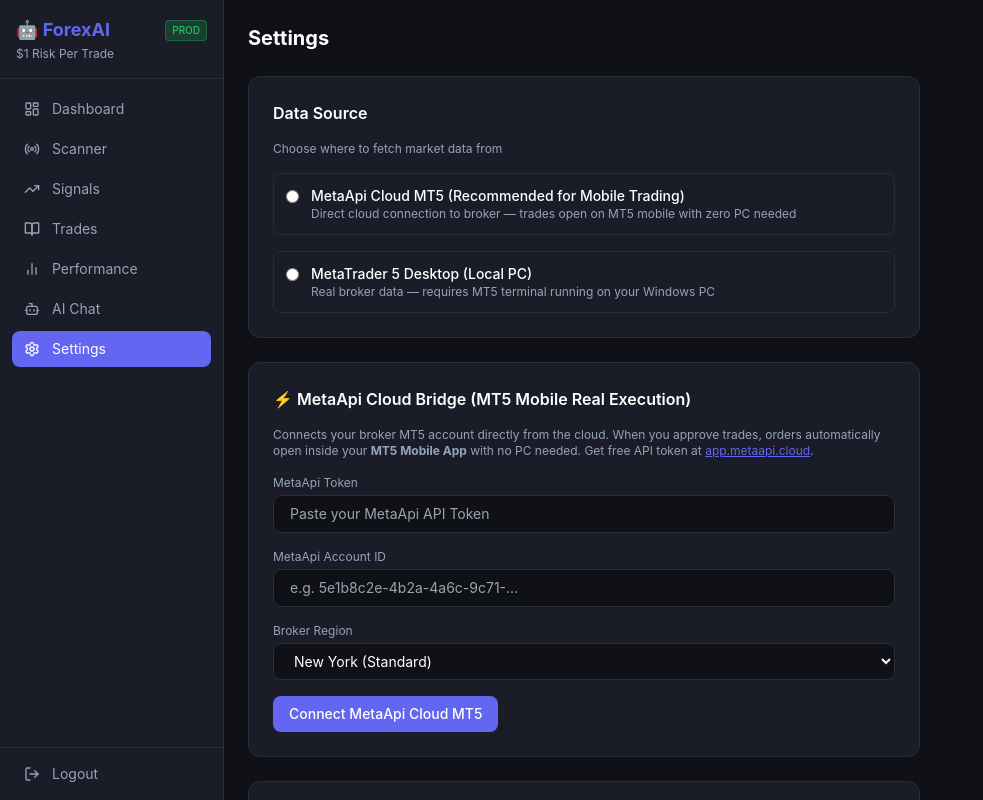
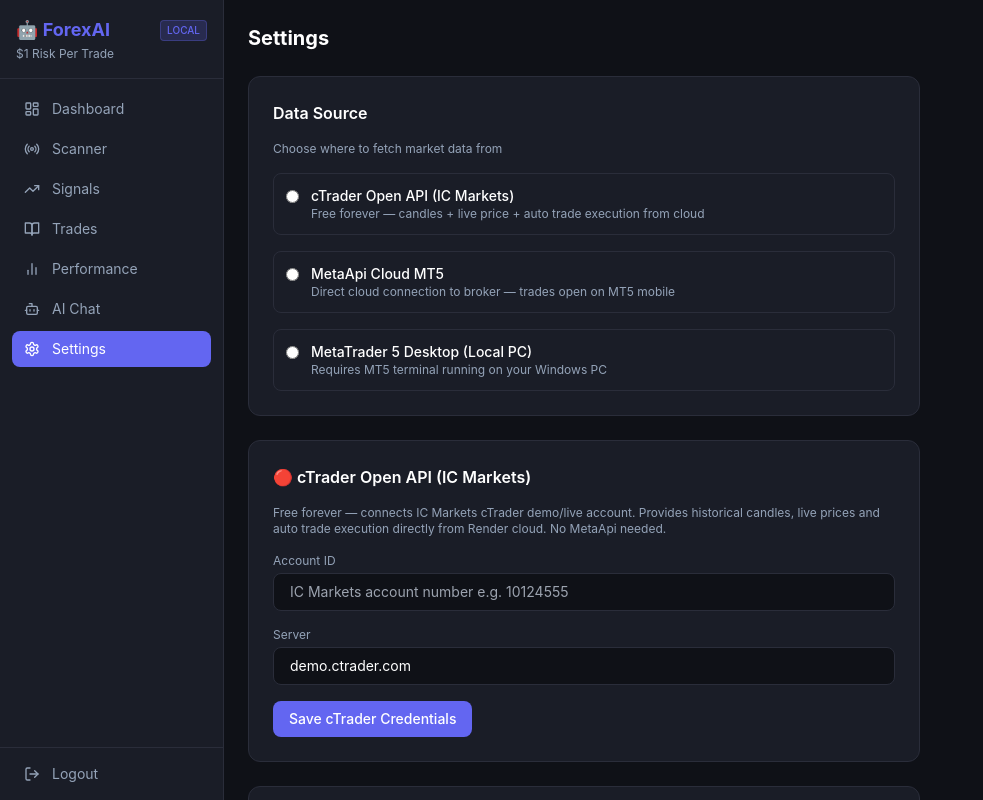
Before and after one commit to Sanjaykee/Forex-Ai-Trading-Frontend, a React (Vite) app: page /settings in a window 1280 px wide. Shown: the whole page, without its empty margins (0-983 px from the left). Built offline with nearby package versions, Linux system fonts and the light colour scheme; no server answers; sample sign-in values are in the browser's storage.

Commit message:
meta api connection

```diff
--- a/src/pages/Settings.jsx
+++ b/src/pages/Settings.jsx
@@ -10,9 +10,12 @@
   const [telegramChatId, setTelegramChatId] = useState('')
   const [telegramStatus, setTelegramStatus] = useState('')
   const [testingTelegram, setTestingTelegram] = useState(false)
-  const [metaApi, setMetaApi] = useState({ token: '', account_id: '', region: 'new-york' })
+  const [metaApi, setMetaApi] = useState({ token: '', account_id: '', region: 'backup-new-york' })
   const [metaApiStatus, setMetaApiStatus] = useState(null)
   const [savingMetaApi, setSavingMetaApi] = useState(false)
+  const [ctrader, setCtrader] = useState({ account_id: '', server: 'demo.ctrader.com' })
+  const [ctraderStatus, setCtraderStatus] = useState(null)
+  const [savingCtrader, setSavingCtrader] = useState(false)
   const [loading, setLoading] = useState(true)
   const [saved, setSaved]     = useState('')
 
@@ -26,7 +29,7 @@
           max_losses_day: parseInt(s.max_losses_day  || 2),
           rr_ratio:       parseFloat(s.rr_ratio      || 2),
         })
-        setDataSource('metaapi')
+        setDataSource(s.data_source || 'yfinance')
         setHasPassword(!!s.has_mt5_password)
         setTelegramChatId(s.telegram_chat_id || '')
         setMt5(prev => ({
@@ -35,12 +38,22 @@
           mt5_server:       s.mt5_server || '',
           telegram_chat_id: s.telegram_chat_id || '',
         }))
+        if (s.ctrader_account_id) {
+          setCtraderStatus({ configured: true, connected: s.ctrader_connected, account_id: s.ctrader_account_id })
+          setCtrader(prev => ({
+            ...prev,
+            account_id: s.ctrader_account_id || '',
+            server:     s.ctrader_server     || 'demo.ctrader.com',
+          }))
+        }
+        if (s.metaapi_account_id) {
+          setMetaApiStatus(prev => ({ ...prev, configured: true, account_id: s.metaapi_account_id }))
+          setMetaApi(prev => ({ ...prev, account_id: s.metaapi_account_id }))
+        }
       }),
       settingsAPI.getMetaApiStatus().then(r => {
-        if (r.data?.configured) {
-          setMetaApiStatus(r.data)
-        }
-      }).catch(() => {})
+        if (r.data?.configured) setMetaApiStatus(r.data)
+      }).catch(() => {}),
     ]).finally(() => setLoading(false))
   }, [])
 
@@ -55,7 +68,7 @@
       const res = await settingsAPI.setupMetaApi({
         metaapi_token: metaApi.token.trim(),
         metaapi_account_id: metaApi.account_id.trim(),
-        metaapi_region: metaApi.region || 'new-york'
+        metaapi_region: metaApi.region || 'backup-new-york'
       })
       if (res.data?.success) {
         setMetaApiStatus({ configured: true, connected: true, account: res.data.account })
@@ -117,6 +130,31 @@
     }
   }
 
+  const saveCtrader = async () => {
+    if (!ctrader.account_id.trim()) {
+      setSaved('⚠️ Please enter your Account ID')
+      setTimeout(() => setSaved(''), 4000)
+      return
+    }
+    setSavingCtrader(true)
+    try {
+      const res = await settingsAPI.setupCtrader({
+        ctrader_account_id: ctrader.account_id,
+        ctrader_server:     ctrader.server,
+      })
+      if (res.data?.success) {
+        if (res.data?.connected) {
+          setCtraderStatus({ configured: true, account_id: ctrader.account_id, server: ctrader.server, account: res.data.account })
+          setDataSource('ctrader')
+        }
+        setSaved(res.data.message)
+      } else {
+        setSaved('⚠️ ' + (res.data?.message || 'Failed to save'))
+      }
+    } catch { setSaved('Error saving cTrader credentials') }
+    finally { setSavingCtrader(false); setTimeout(() => setSaved(''), 4000) }
+  }
+
   const saveMT5 = async () => {
     try {
       const res = await settingsAPI.setupMT5({ ...mt5, telegram_chat_id: telegramChatId })
@@ -146,8 +184,9 @@
         <h3 className="font-semibold text-white">Data Source</h3>
         <p className="text-xs text-wait">Choose where to fetch market data from</p>
         {[
-          { value: 'metaapi', label: 'MetaApi Cloud MT5 (Recommended for Mobile Trading)', desc: 'Direct cloud connection to broker — trades open on MT5 mobile with zero PC needed' },
-          { value: 'mt5',     label: 'MetaTrader 5 Desktop (Local PC)', desc: 'Real broker data — requires MT5 terminal running on your Windows PC' },
+          { value: 'ctrader', label: 'cTrader Open API (IC Markets)', desc: 'Free forever — candles + live price + auto trade execution from cloud' },
+          { value: 'metaapi', label: 'MetaApi Cloud MT5', desc: 'Direct cloud connection to broker — trades open on MT5 mobile' },
+          { value: 'mt5',     label: 'MetaTrader 5 Desktop (Local PC)', desc: 'Requires MT5 terminal running on your Windows PC' },
         ].map(opt => (
           <label key={opt.value} className={`flex items-start gap-3 p-3 rounded-lg border cursor-pointer transition-colors ${
             dataSource === opt.value ? 'border-accent bg-accent/10' : 'border-border'
@@ -162,6 +201,49 @@
             </div>
           </label>
         ))}
+      </div>
+
+      {/* cTrader Open API Card */}
+      <div className="bg-card border border-border rounded-xl p-6 space-y-4">
+        <div className="flex items-center justify-between">
+          <h3 className="font-semibold text-white">🔴 cTrader Open API (IC Markets)</h3>
+          {ctraderStatus?.connected
+            ? <span className="text-[10px] text-buy font-medium bg-buy/10 px-2 py-0.5 rounded border border-buy/20">✓ Connected (Account: {ctraderStatus.account_id})</span>
+            : ctraderStatus?.configured
+            ? <span className="text-[10px] text-yellow-400 font-medium bg-yellow-400/10 px-2 py-0.5 rounded border border-yellow-400/20">⚠️ Saved — click Connect to authorize</span>
+            : null
+          }
+        </div>
+        <p className="text-xs text-wait">
+          Free forever — connects IC Markets cTrader demo/live account. Provides historical candles, live prices and auto trade execution directly from Render cloud. No MetaApi needed.
+        </p>
+        {[
+          { label: 'Account ID', key: 'account_id', type: 'text', placeholder: 'IC Markets account number e.g. 10124555' },
+          { label: 'Server',     key: 'server',     type: 'text', placeholder: 'demo.ctrader.com' },
+        ].map(({ label, key, type, placeholder }) => (
+          <div key={key}>
+            <label className="text-xs text-wait block mb-1">{label}</label>
+            <input type={type} placeholder={placeholder}
+              className="w-full bg-dark border border-border rounded-lg px-4 py-2 text-white text-sm outline-none focus:border-accent"
+              value={ctrader[key]}
+              onChange={e => setCtrader({ ...ctrader, [key]: e.target.value })} />
+          </div>
+        ))}
+        <Button onClick={saveCtrader} disabled={savingCtrader}>
+          {savingCtrader ? 'Saving...' : 'Save cTrader Credentials'}
+        </Button>
+        {ctraderStatus?.configured && (
+          <button
+            onClick={async () => {
+              const res = await settingsAPI.getCtraderAuthUrl()
+              if (res.data?.auth_url) window.open(res.data.auth_url, '_blank')
+              else setSaved('⚠️ Save credentials first')
+            }}
+            className="w-full px-4 py-2 text-sm font-semibold text-white bg-green-700 hover:bg-green-600 rounded-lg transition-colors"
+          >
+            🔗 Connect cTrader Account (Browser Login)
+          </button>
+        )}
       </div>
 
       {/* MetaApi Cloud MT5 Card */}
@@ -191,7 +273,7 @@
           <label className="text-xs text-wait block mb-1">MetaApi Account ID</label>
           <input
             type="text"
-            placeholder={metaApiStatus?.configured ? "Account ID Active" : "e.g. 5e1b8c2e-4b2a-4a6c-9c71-..."}
+            placeholder={metaApiStatus?.configured ? `Account: ${metaApiStatus.account_id || 'Active'}` : "e.g. 5e1b8c2e-4b2a-4a6c-9c71-..."}
             className="w-full bg-dark border border-border rounded-lg px-4 py-2 text-white text-sm outline-none focus:border-accent"
             value={metaApi.account_id}
             onChange={e => setMetaApi({ ...metaApi, account_id: e.target.value })}
@@ -204,7 +286,8 @@
             value={metaApi.region}
             onChange={e => setMetaApi({ ...metaApi, region: e.target.value })}
           >
-            <option value="new-york">New York (Standard)</option>
+            <option value="backup-new-york">New York (cloud-g2 / backup-new-york)</option>
+            <option value="new-york">New York (standard)</option>
             <option value="london">London</option>
             <option value="singapore">Singapore</option>
             <option value="frankfurt">Frankfurt</option>
--- a/src/services/api.js
+++ b/src/services/api.js
@@ -4,7 +4,6 @@
 const isProd = activeProfile === 'prod' || activeProfile === 'production'
 
 export const API_BASE_URL =
-  import.meta.env.VITE_API_URL ||
   (isProd ? import.meta.env.VITE_API_URL_PROD : import.meta.env.VITE_API_URL_LOCAL) ||
   'http://localhost:8000'
 
@@ -37,12 +36,14 @@
 }
 
 export const settingsAPI = {
-  get:              ()     => api.get('/settings/'),
-  update:           (data) => api.put('/settings/', data),
-  setupMT5:         (data) => api.post('/settings/mt5', data),
-  testTelegram:     (data) => api.post('/settings/telegram/test', data),
-  setupMetaApi:     (data) => api.post('/settings/metaapi', data),
-  getMetaApiStatus: ()     => api.get('/settings/metaapi/status'),
+  get:                ()     => api.get('/settings/'),
+  update:             (data) => api.put('/settings/', data),
+  setupMT5:           (data) => api.post('/settings/mt5', data),
+  testTelegram:       (data) => api.post('/settings/telegram/test', data),
+  setupMetaApi:       (data) => api.post('/settings/metaapi', data),
+  getMetaApiStatus:   ()     => api.get('/settings/metaapi/status'),
+  setupCtrader:       (data) => api.post('/settings/ctrader', data),
+  getCtraderAuthUrl:  ()     => api.get('/settings/ctrader/auth'),
 }
 
 export const chatAPI = {
```
Also changed, not shown: 1 other file (tests, documents, lock files or other folders).
